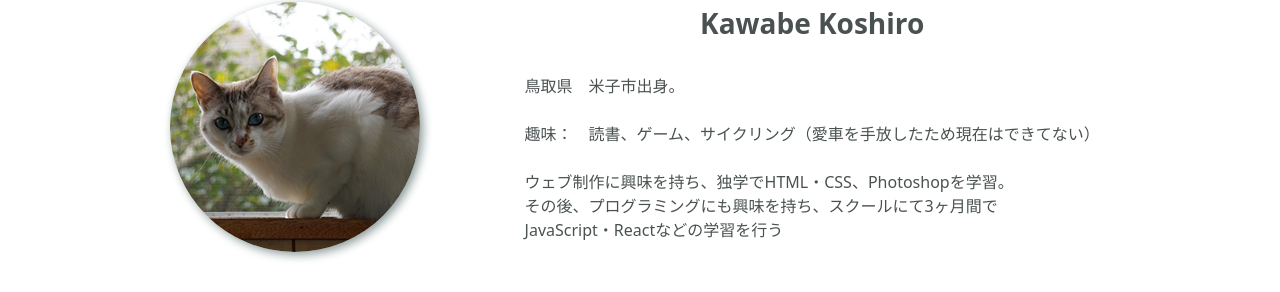
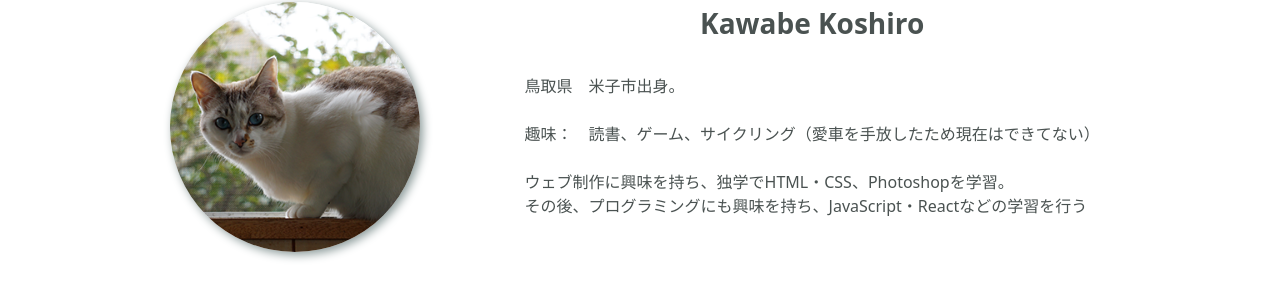
Before and after one commit to kawabesan/kawabe-portfolio, a Next.js app: page / in a window 1280 px wide. Shown: the part 772-1064 px from the top of the page. Built offline with nearby package versions, Linux system fonts and the light colour scheme.

Commit message:
微修正

```diff
--- a/pages/index.js
+++ b/pages/index.js
@@ -19,8 +19,7 @@ export default function Home() {
             <br/><br/>
 
             ウェブ制作に興味を持ち、独学でHTML・CSS、Photoshopを学習。<br/>
-            その後、プログラミングにも興味を持ち、スクールにて3ヶ月間で<br/>
-            JavaScript・Reactなどの学習を行う
+            その後、プログラミングにも興味を持ち、JavaScript・Reactなどの学習を行う
             <br />
 
           </p>
```
